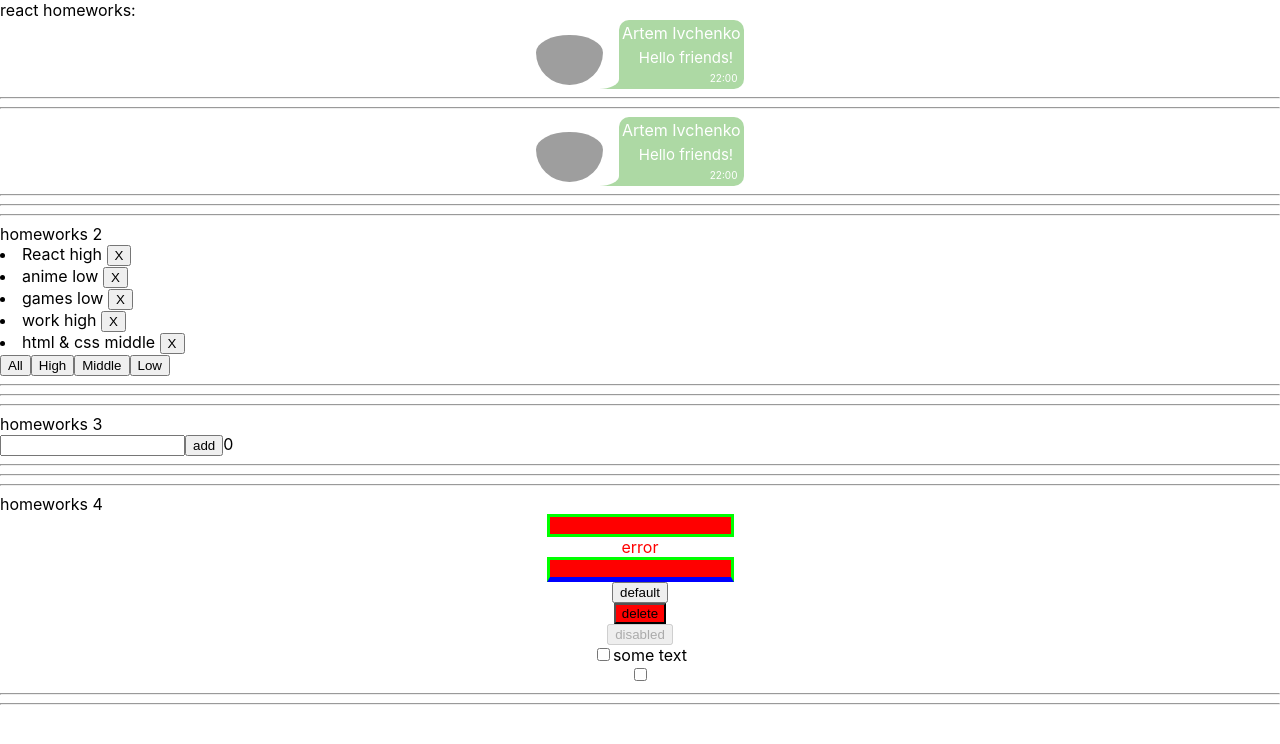
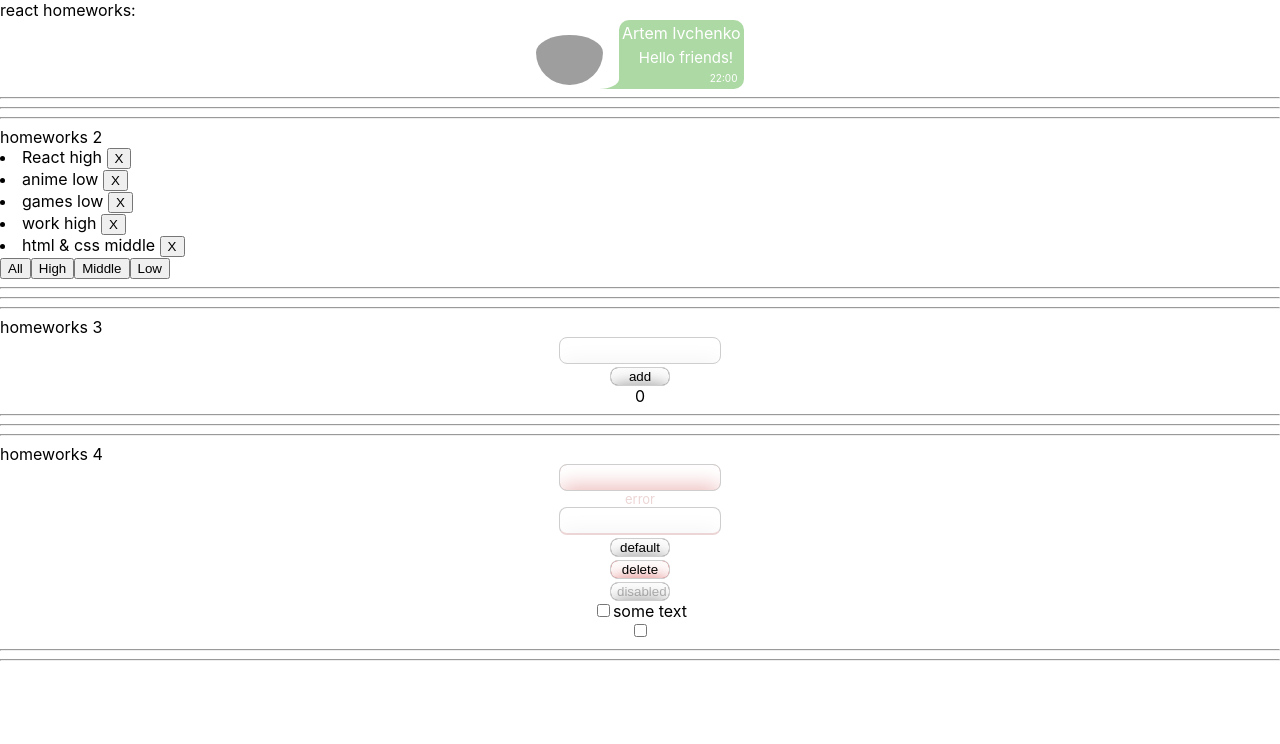
Before and after one commit to Pred1993/Home_work, a React (Create React App) app: page / in a window 1280 px wide. Shown: the top 744 px of the page. Built offline with nearby package versions, Linux system fonts and the light colour scheme; grey boxes are pictures that could not be loaded.

Commit message:
Task number 3

```diff
--- a/src/p1-main/m1-ui/u1-app/App.tsx
+++ b/src/p1-main/m1-ui/u1-app/App.tsx
@@ -11,7 +11,6 @@ function App() {
         <div className={s.App}>
             <div>react homeworks:</div>
             <HW1/>
-            <HW1/>
             <HW2/>
             <HW3/>
             <HW4/>
--- a/src/p2-homeworks/h3/Greeting.module.css
+++ b/src/p2-homeworks/h3/Greeting.module.css
@@ -1,12 +1,17 @@
-.someClass {
+/*.someClass {*/
+/*}*/
 
+/*.error {*/
+/*    border: 1px solid red;*/
+/*    outline: none;*/
+/*}*/
+
+/*.errorMessage {*/
+/*    color: red;*/
+/*}*/
+
+.container {
+    display: flex;
+    flex-direction: column;
+    align-items: center;
 }
-
-.error {
-    border: 1px solid red;
-    outline: none;
-}
-
-.errorMessage {
-    color: red;
-}
--- a/src/p2-homeworks/h3/Greeting.tsx
+++ b/src/p2-homeworks/h3/Greeting.tsx
@@ -1,5 +1,7 @@
 import React, {ChangeEvent, KeyboardEvent} from 'react'
 import s from './Greeting.module.css'
+import SuperInputText from "../h4/common/c1-SuperInputText/SuperInputText";
+import SuperButton from "../h4/common/c2-SuperButton/SuperButton";
 
 type GreetingPropsType = {
     name: string // need to fix any
@@ -15,15 +17,18 @@ const Greeting: React.FC<GreetingPropsType> = (
     {name, setNameCallback, addUser, error, totalUsers, onKeyPressHandler} // деструктуризация пропсов
 ) => {
     const inputClass = error ? s.error : ''// need to fix with (?:)
-    const errorText = error && <div className={s.errorMessage}>{error}</div>
+    // const errorText = error && <div className={s.errorMessage}>{error}</div>
     return (
-        <div>
-            <input value={name} onChange={setNameCallback} className={inputClass}
-                   onKeyPress={onKeyPressHandler}
+        <div className={s.container}>
+            <SuperInputText value={name} onChange={setNameCallback} className={inputClass}
+             onKeyPress={onKeyPressHandler}
+             error={error}
             />
-            <button onClick={addUser}>add</button>
+            <SuperButton
+                onClick={addUser}>add
+            </SuperButton>
             <span>{totalUsers}</span>
-            {errorText}
+            {/*{errorText}*/}
         </div>
     )
 }
--- a/src/p2-homeworks/h4/HW4.module.css
+++ b/src/p2-homeworks/h4/HW4.module.css
@@ -1,5 +1,5 @@
 .blue {
-    border-bottom: 5px solid blue;
+    border-bottom: 2px solid #ecd5d5;
 }
 
 .column {
--- a/src/p2-homeworks/h4/common/c1-SuperInputText/SuperInputText.module.css
+++ b/src/p2-homeworks/h4/common/c1-SuperInputText/SuperInputText.module.css
@@ -1,12 +1,28 @@
 .superInput {
-
+    color: #8a8484;
+    width: 150px;
+    font-size: 13px;
+    padding: 6px 0 4px 10px;
+    border: 1px solid #cecece;
+    background: #F6F6f6;
+    border-radius: 8px;
+    outline: none;
+    box-shadow: inset 0px 20px 20px #ffffff;
 }
 
 .errorInput {
-    border: 3px solid lime;
-    background: red;
+    color: #cecece;
+    width: 150px;
+    font-size: 13px;
+    padding: 6px 0 4px 10px;
+    border: 1px solid #cecece;
+    background: #eebebe;
+    border-radius: 8px;
+    outline: none;
+    box-shadow: inset 0px 20px 20px #ffffff;
 }
 
 .error {
-    color: red;
+    font-size: small;
+    color:#ecd5d5;
 }
--- a/src/p2-homeworks/h4/common/c1-SuperInputText/SuperInputText.tsx
+++ b/src/p2-homeworks/h4/common/c1-SuperInputText/SuperInputText.tsx
@@ -9,13 +9,11 @@ type DefaultInputPropsType = DetailedHTMLProps<InputHTMLAttributes<HTMLInputElem
 type SuperInputTextPropsType = DefaultInputPropsType & { // и + ещё пропсы которых нет в стандартном инпуте
     onChangeText?: (value: string) => void
     onEnter?: () => void
-    error?: string
+    error?: string | null
     spanClassName?: string
 }
 
-const SuperInputText: React.FC<SuperInputTextPropsType> = (
-    {
-        type, // достаём и игнорируем чтоб нельзя было задать другой тип инпута
+const SuperInputText: React.FC<SuperInputTextPropsType> = ({type, // достаём и игнорируем чтоб нельзя было задать другой тип инпута
         onChange, onChangeText,
         onKeyPress, onEnter,
         error,
@@ -39,7 +37,7 @@ const SuperInputText: React.FC<SuperInputTextPropsType> = (
     }
 
     const finalSpanClassName = `${s.error} ${spanClassName ? spanClassName : ''}`
-    const finalInputClassName = `${s.errorInput} ${className}` // need to fix with (?:) and s.superInput
+    const finalInputClassName = `${ error ? s.errorInput : s.superInput} ${className}` // need to fix with (?:) and s.superInput
 
     return (
         <>
--- a/src/p2-homeworks/h4/common/c2-SuperButton/SuperButton.module.css
+++ b/src/p2-homeworks/h4/common/c2-SuperButton/SuperButton.module.css
@@ -1,7 +1,40 @@
 .default {
-
+    cursor: pointer;
+    border: 1px solid #cecece;
+    background: #676464;
+    box-shadow: inset 0px 20px 20px #ffffff;
+    border-radius: 8px;
+    width: 60px;
+    margin-top: 3px;
 }
-
+.default:hover {
+    box-shadow: inset 0px -20px 20px #ffffff;
+    transform: scale(1.1);
+}
+.default:active {
+    transform: scale(0.9)
+}
+.default:focus
+{
+    outline:none;
+}
 .red {
-    background: red;
+    cursor: pointer;
+    border: 1px solid #cecece;
+    background: #d23f3f;
+    box-shadow: inset 0px 20px 20px #ffffff;
+    border-radius: 8px;
+    width: 60px;
+    margin-top: 3px;
 }
+.red:hover {
+    box-shadow: inset 0px -20px 20px #ffffff;
+    transform: scale(1.1);
+}
+.red:active {
+    transform: scale(0.9)
+}
+.red:focus
+{
+    outline:none;
+}
```
